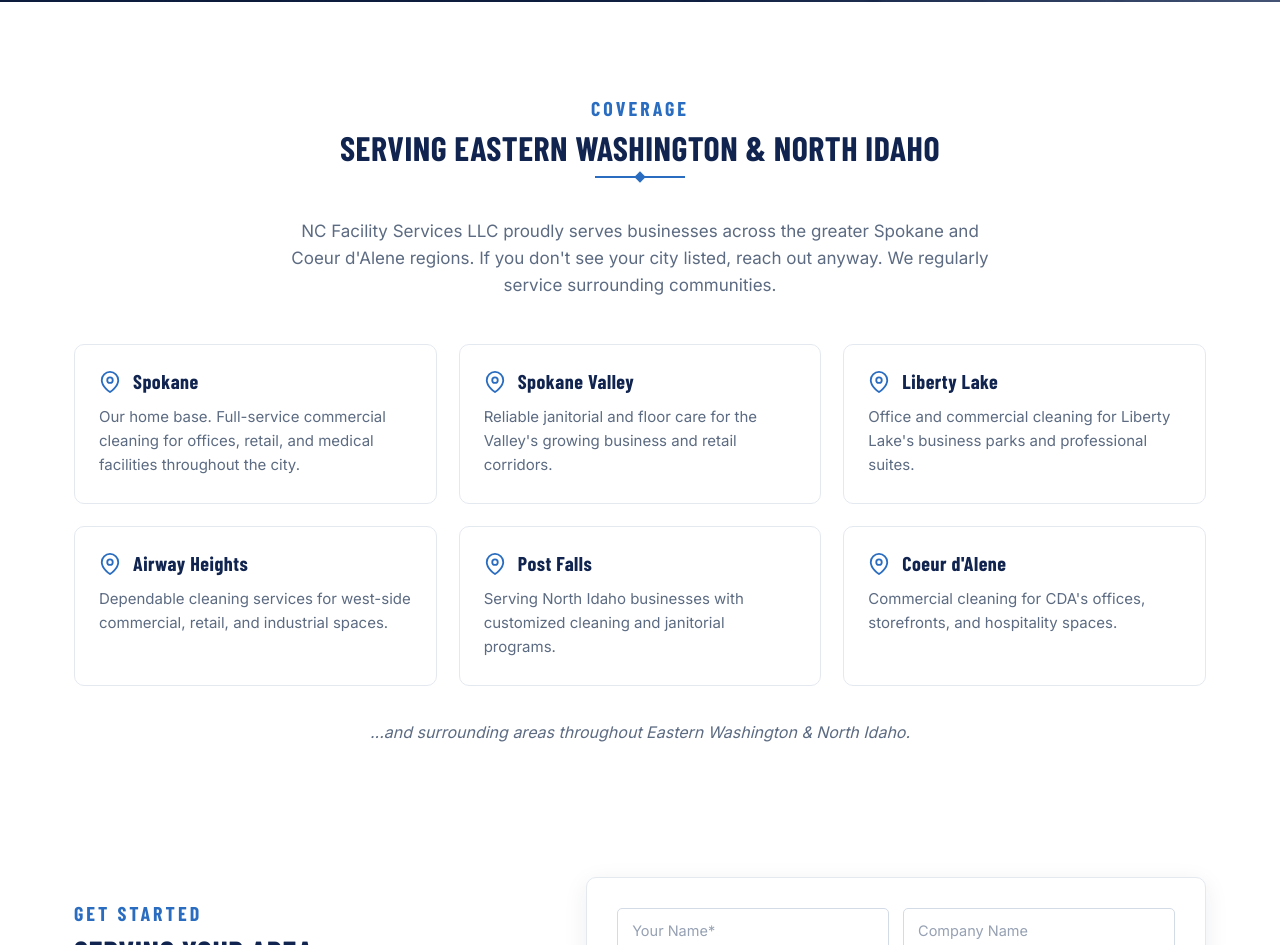
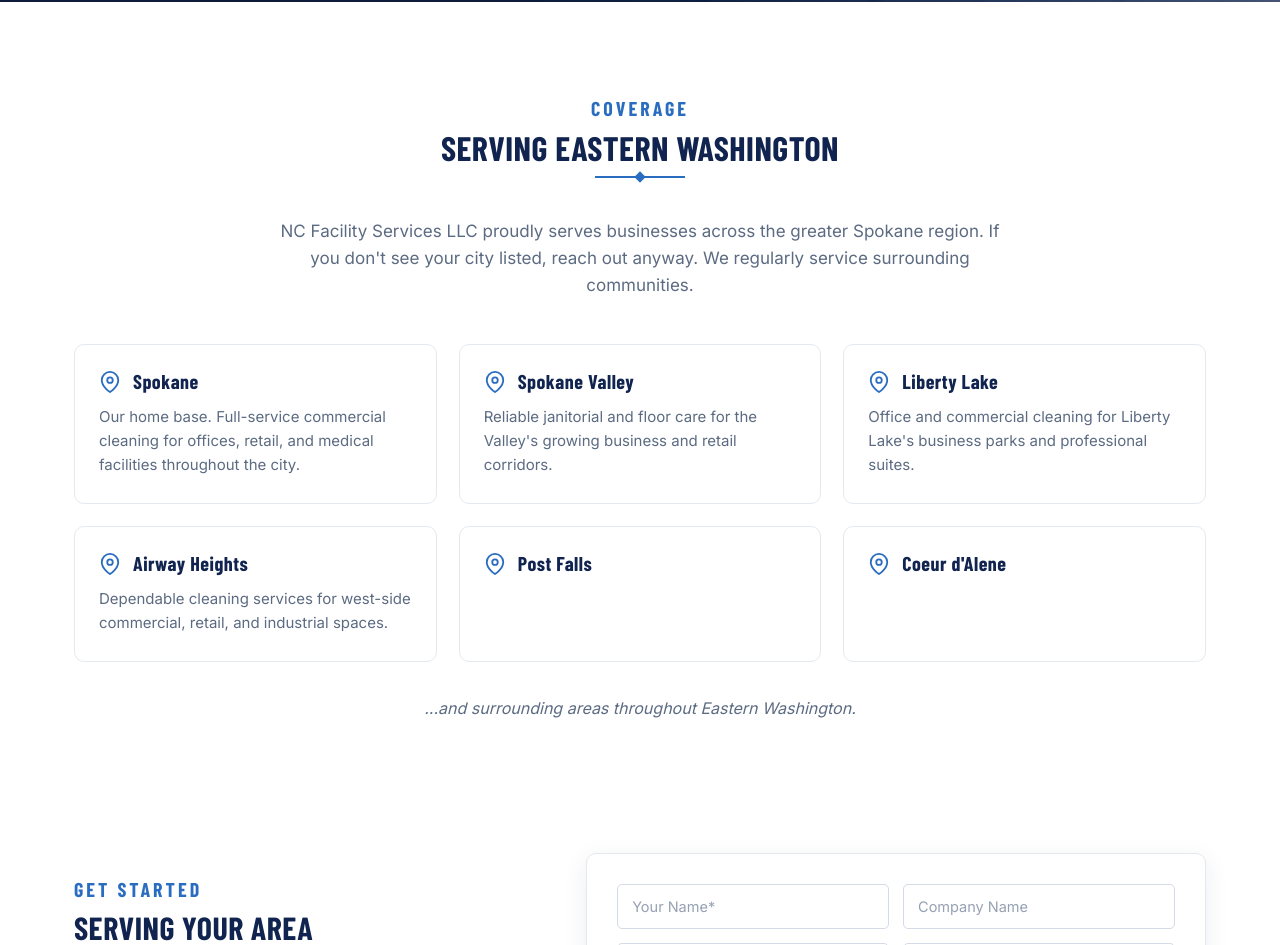
Before and after one commit to AndreiKalenchuk/nc-facility-services, a React (Vite) app: page /service-areas in a window 1280 px wide. Shown: the part 360-1305 px from the top of the page. Built offline with nearby package versions, Linux system fonts and the light colour scheme.

Commit message:
Remove Idaho references from ServiceAreas page

```diff
--- a/src/pages/ServiceAreas.jsx
+++ b/src/pages/ServiceAreas.jsx
@@ -8,8 +8,6 @@ const areaDetails = {
   'Spokane Valley': 'Reliable janitorial and floor care for the Valley\'s growing business and retail corridors.',
   'Liberty Lake': 'Office and commercial cleaning for Liberty Lake\'s business parks and professional suites.',
   'Airway Heights': 'Dependable cleaning services for west-side commercial, retail, and industrial spaces.',
-  'Post Falls': 'Serving North Idaho businesses with customized cleaning and janitorial programs.',
-  "Coeur d'Alene": 'Commercial cleaning for CDA\'s offices, storefronts, and hospitality spaces.',
 }
 
 export default function ServiceAreas() {
@@ -25,12 +23,12 @@ export default function ServiceAreas() {
         <div className="container">
           <div className="areas-intro">
             <p className="section-eyebrow">Coverage</p>
-            <h2 className="section-title">Serving Eastern Washington & North Idaho</h2>
+            <h2 className="section-title">Serving Eastern Washington</h2>
             <div className="section-divider" />
             <p className="areas-intro-text">
               {company.name} proudly serves businesses across the greater Spokane
-              and Coeur d'Alene regions. If you don't see your city listed, reach
-              out anyway. We regularly service surrounding communities.
+              region. If you don't see your city listed, reach out anyway. We
+              regularly service surrounding communities.
             </p>
           </div>
 
@@ -47,7 +45,7 @@ export default function ServiceAreas() {
           </div>
 
           <p className="areas-note">
-            ...and surrounding areas throughout Eastern Washington & North Idaho.
+            ...and surrounding areas throughout Eastern Washington.
           </p>
         </div>
       </section>
```
